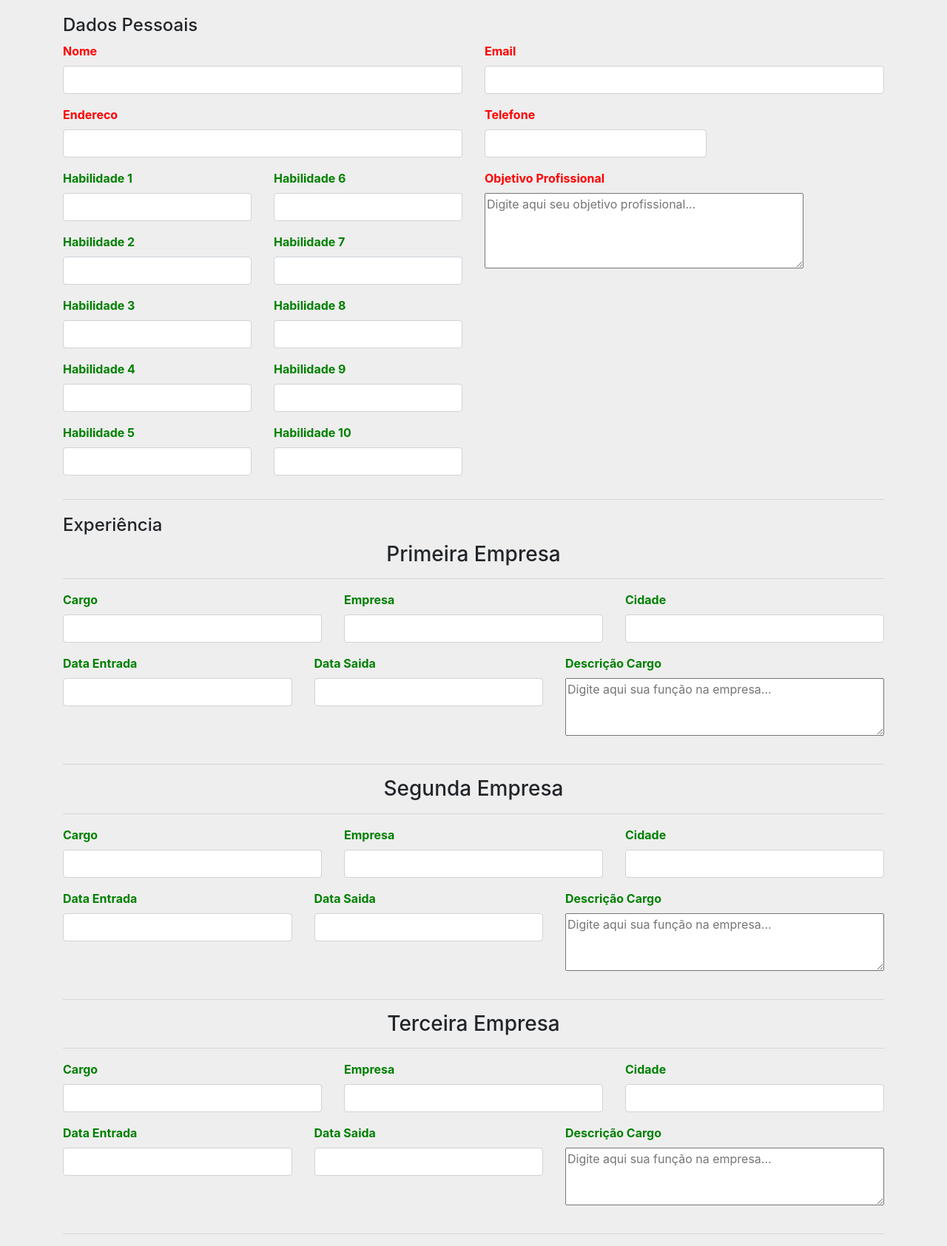
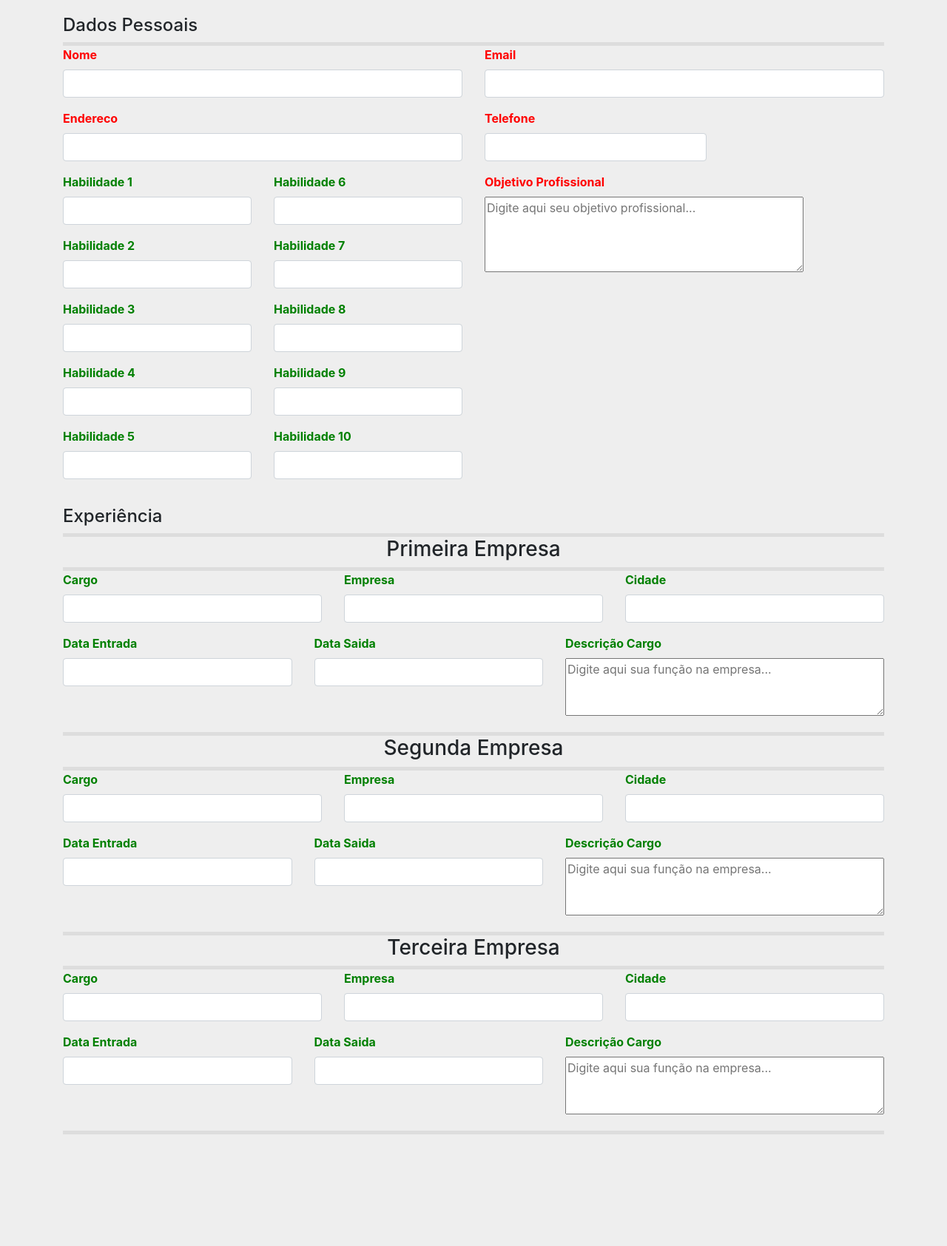
Before and after one commit to lufmalta/projetoteste, a PHP site: page / in a window 1280 px wide. Shown: the part 50-1735 px from the top of the page at 74% size. After the commit the page ends 1584 px from the top, so only its background shows below. Run offline with PHP 8.4, Linux system fonts and the light colour scheme.

Commit message:
Projeto Curriculo-site(Colocando separacao de conteudo com uma linha)

```diff
--- a/assets/css/template.css
+++ b/assets/css/template.css
@@ -34,3 +34,8 @@ main .container label {
 main .colHabilidades {
 	color:green;
 }
+.separaDiv {
+	width:100%;
+	height:5px;
+	background-color:#ddd;
+}
--- a/index.php
+++ b/index.php
@@ -16,6 +16,8 @@
 		<div class="container">
 			<form method="POST"> <!-- inicio do formulario -->
 				<h4 style="margin-top:20px;">Dados Pessoais</h4>
+				<div class="separaDiv"></div>
+
 				<div class="row"> <!-- aqui fica o form-group de nome e de email -->
 					<div class="col"> <!-- aqui dentro esta o form-group de nome -->
 						<div class="form-group">
@@ -108,11 +110,12 @@
 					<label class="label" style="color:red;" for="habilidades" data-toggle="tooltip" title="Insira aqui as suas habilidades - Exemplo: Liderança, Pro-ativo, Responsável, HTML5, Criativo, Comunicativo." data-placement="right"><strong>Habilidades</strong></label>
 					<input id="habilidades" type="text" name="habilidades" class="w-100 form-control" maxlength="200" />
 				</div> -->
-				<hr/>
 				<h4 style="margin-top:20px;">Experiência</h4>
+				<div class="separaDiv"></div>
+
 
 				<h3>Primeira Empresa</h3>
-				<hr/>
+				<div class="separaDiv"></div>
 				<div class="row"> <!-- primeira linha, com cargo1, empresa1 e cidade1 -->
 					<div class="col"> <!-- primeira linha, primeira coluna - Cargo1 -->
 						<div class="form-group">
@@ -154,9 +157,9 @@
 						</div>
 					</div>
 				</div>
-				<hr/>
+				<div class="separaDiv"></div>
 				<h3>Segunda Empresa</h3>
-				<hr/>
+				<div class="separaDiv"></div>
 
 				<div class="row"> <!-- terceira linha, com cargo2, empresa2 e cidade2 -->
 					<div class="col"> <!-- terceira linha, primeira coluna - Cargo2 -->
@@ -199,9 +202,9 @@
 						</div>
 					</div>
 				</div>
-				<hr/>
+				<div class="separaDiv"></div>
 				<h3>Terceira Empresa</h3>
-				<hr/>
+				<div class="separaDiv"></div>
 				<div class="row"> <!-- quinta linha, com cargo3, empresa3 e cidade3 -->
 					<div class="col"> <!-- quinta linha, primeira coluna - Cargo3 -->
 						<div class="form-group">
@@ -243,7 +246,7 @@
 						</div>
 					</div>
 				</div>
-				<hr/>
+				<div class="separaDiv"></div>
 			</form>
 		</div>
 	</main>
```
